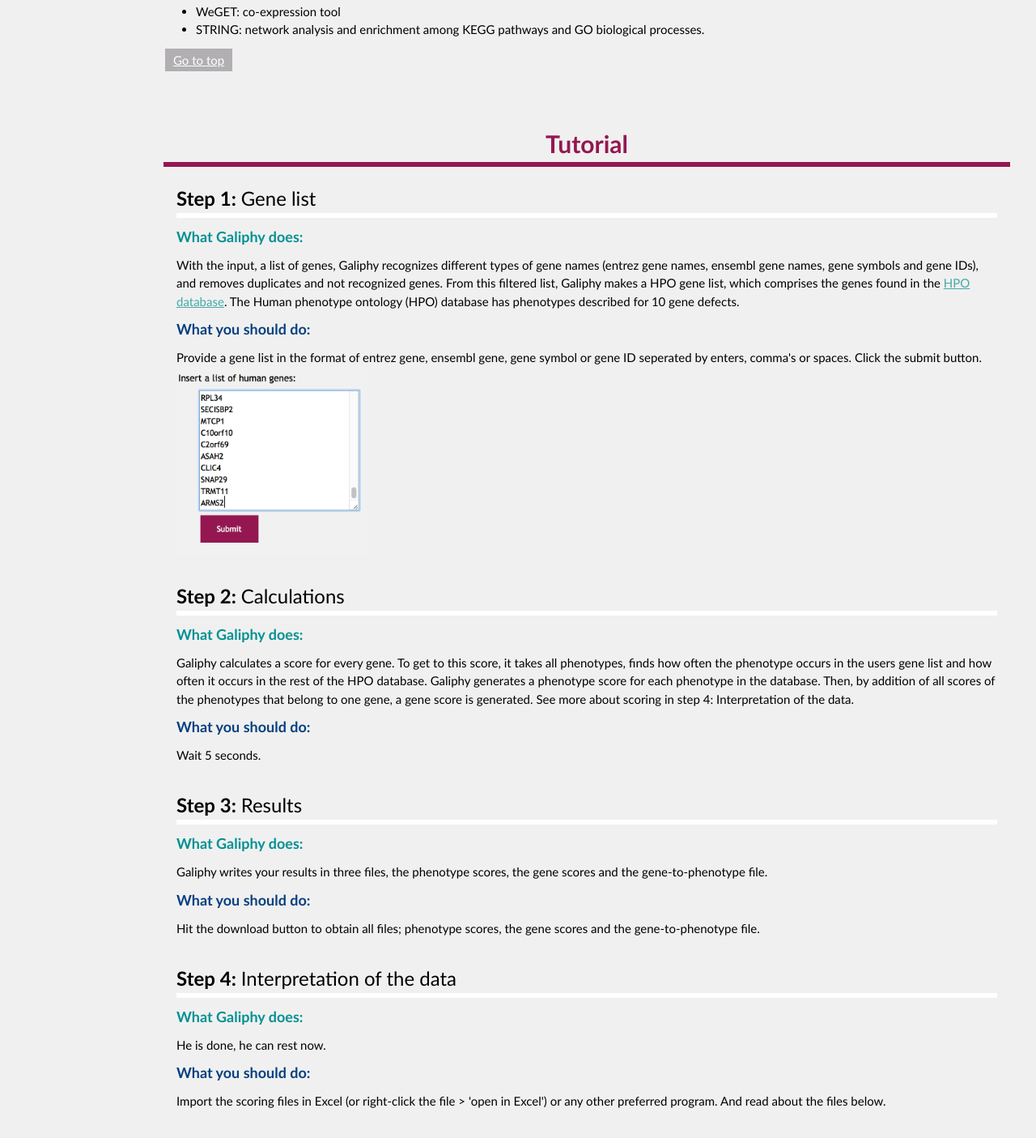
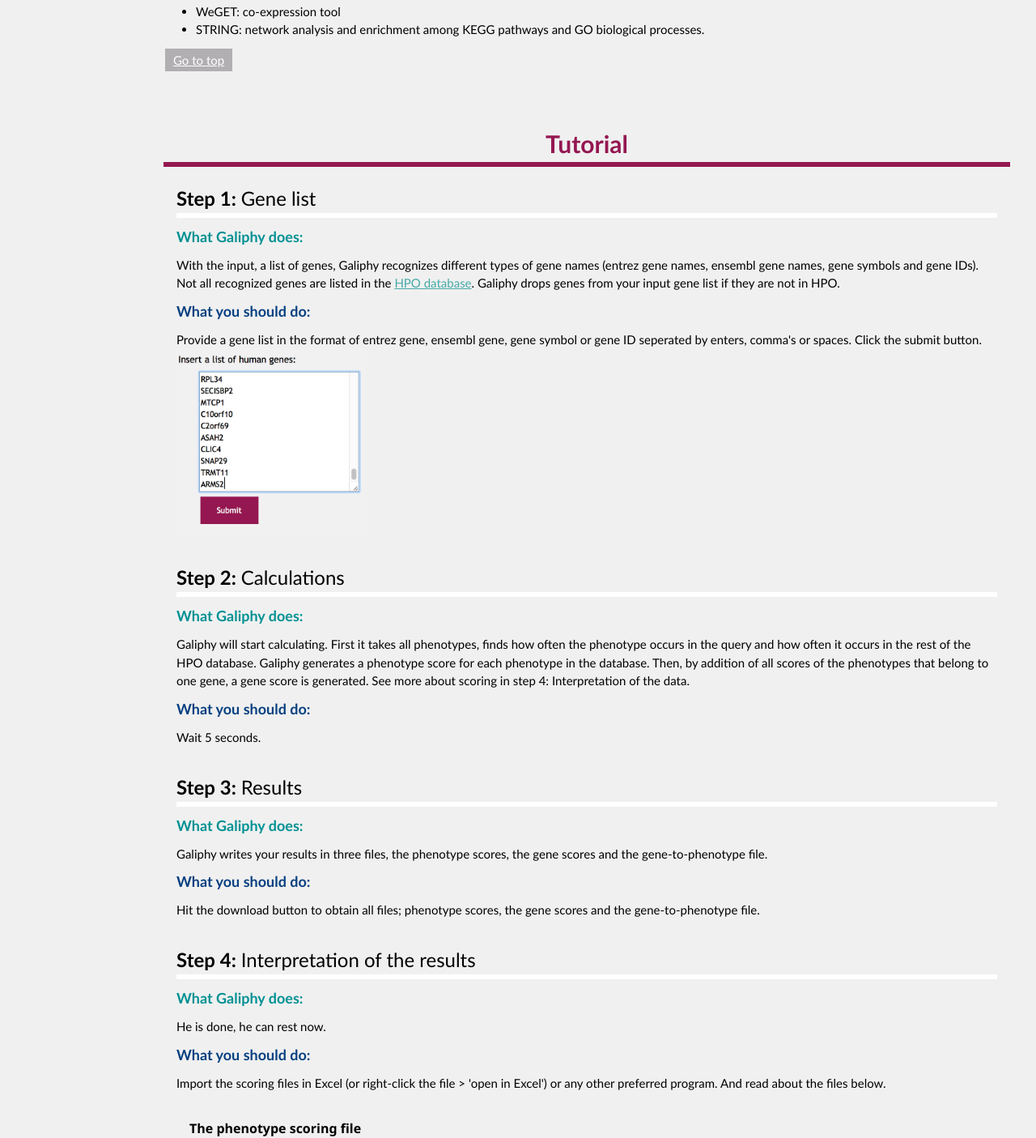
Before and after one commit to cmbi/galiphy, a Flask app: template templates/help.html in a window 1280 px wide. Shown: the part 1640-3045 px from the top of the page at 81% size. Run offline with Flask 2, Linux system fonts and the light colour scheme; the template is opened without the code that fills it: most values are stand-ins (such as "Sample title", 1, 10 or a date in 2020).

Commit message:
text improvements and file directories

```diff
--- a/GENES_IN_HPO.txt
+++ /dev/null
@@ -1 +0,0 @@
-3777
--- /dev/null
+++ b/db_directory.txt
@@ -0,0 +1 @@
+/Users/Ilja/projects/data/
--- a/templates/help.html
+++ b/templates/help.html
@@ -69,7 +69,7 @@ html,body,h1,h2,h3,h4,h5 {font-family: "Trebuchet MS", Helvetica, sans-serif}
     <div class="w3-container">
       <p>
         <h5><b><font color="703093">Q1 How do I pronounce Galiphy?</font></b></h5>
-        The last syllable has the same pronounciation as the verb '<b>fry</b>' but then without the 'r'.
+        The last syllable has the same pronounciation as the verb '<b>fly</b>' but then without the 'l'.
       </p>
       <p>
         <h5><b><font color="703093">Q2 Is Galiphy worth exploring for me?</font></b></h5>
@@ -137,8 +137,8 @@ html,body,h1,h2,h3,h4,h5 {font-family: "Trebuchet MS", Helvetica, sans-serif}
     <div class="w3-container">
       <h3 class="w3-bottombar w3-border-white"><b>Step 1: </b>Gene list</h3>
       <h5><b><font color="009193"> What Galiphy does: </font></b></h5>
-      With the input, a list of genes, Galiphy recognizes different types of gene names (entrez gene names, ensembl gene names, gene symbols and gene IDs), and removes duplicates and not recognized genes.
-      From this filtered list, Galiphy makes a HPO gene list, which comprises the genes found in the <a href="https://hpo.jax.org/app/" class="w3-text-green w3-hover-text-red" target="_blank"> HPO database</a>. The Human phenotype ontology (HPO) database has phenotypes described for {{ genes_in_HPO }} gene defects.
+      With the input, a list of genes, Galiphy recognizes different types of gene names (entrez gene names, ensembl gene names, gene symbols and gene IDs).
+      Not all recognized genes are listed in the <a href="https://hpo.jax.org/app/" class="w3-text-green w3-hover-text-red" target="_blank"> HPO database</a>. Galiphy drops genes from your input gene list if they are not in HPO.
 
       <h5><b><font color="074080"> What you should do: </font></b></h5>
       Provide a gene list in the format of entrez gene, ensembl gene, gene symbol or gene ID seperated by enters, comma's or spaces. Click the submit button.
@@ -148,7 +148,7 @@ html,body,h1,h2,h3,h4,h5 {font-family: "Trebuchet MS", Helvetica, sans-serif}
 
       <h3 class="w3-bottombar w3-border-white"><b>Step 2: </b> Calculations</h3>
       <h5><b><font color="009193"> What Galiphy does: </font></b></h5>
-      Galiphy calculates a score for every gene. To get to this score, it takes all phenotypes, finds how often the phenotype occurs in the users gene list and how often it occurs in the rest of the HPO database. Galiphy generates a phenotype score for each phenotype in the database. Then, by addition of all scores of the phenotypes that belong to one gene, a gene score is generated. See more about scoring in step 4: Interpretation of the data.
+      Galiphy will start calculating. First it takes all phenotypes, finds how often the phenotype occurs in the query and how often it occurs in the rest of the HPO database. Galiphy generates a phenotype score for each phenotype in the database. Then, by addition of all scores of the phenotypes that belong to one gene, a gene score is generated. See more about scoring in step 4: Interpretation of the data.
 
       <h5><b><font color="074080"> What you should do: </font></b></h5>
       Wait 5 seconds.
@@ -163,7 +163,7 @@ html,body,h1,h2,h3,h4,h5 {font-family: "Trebuchet MS", Helvetica, sans-serif}
       Hit the download button to obtain all files; phenotype scores, the gene scores and the gene-to-phenotype file.
       <br><br>
 
-      <h3 id="step4" class="w3-bottombar w3-border-white"><b>Step 4: </b> Interpretation of the data</h3>
+      <h3 id="step4" class="w3-bottombar w3-border-white"><b>Step 4: </b> Interpretation of the results</h3>
       <h5><b><font color="009193"> What Galiphy does: </font></b></h5>
       He is done, he can rest now.
 
```
Also changed, not shown: templates/upload.html (+17 -13 lines), README.md, 1 other file.
